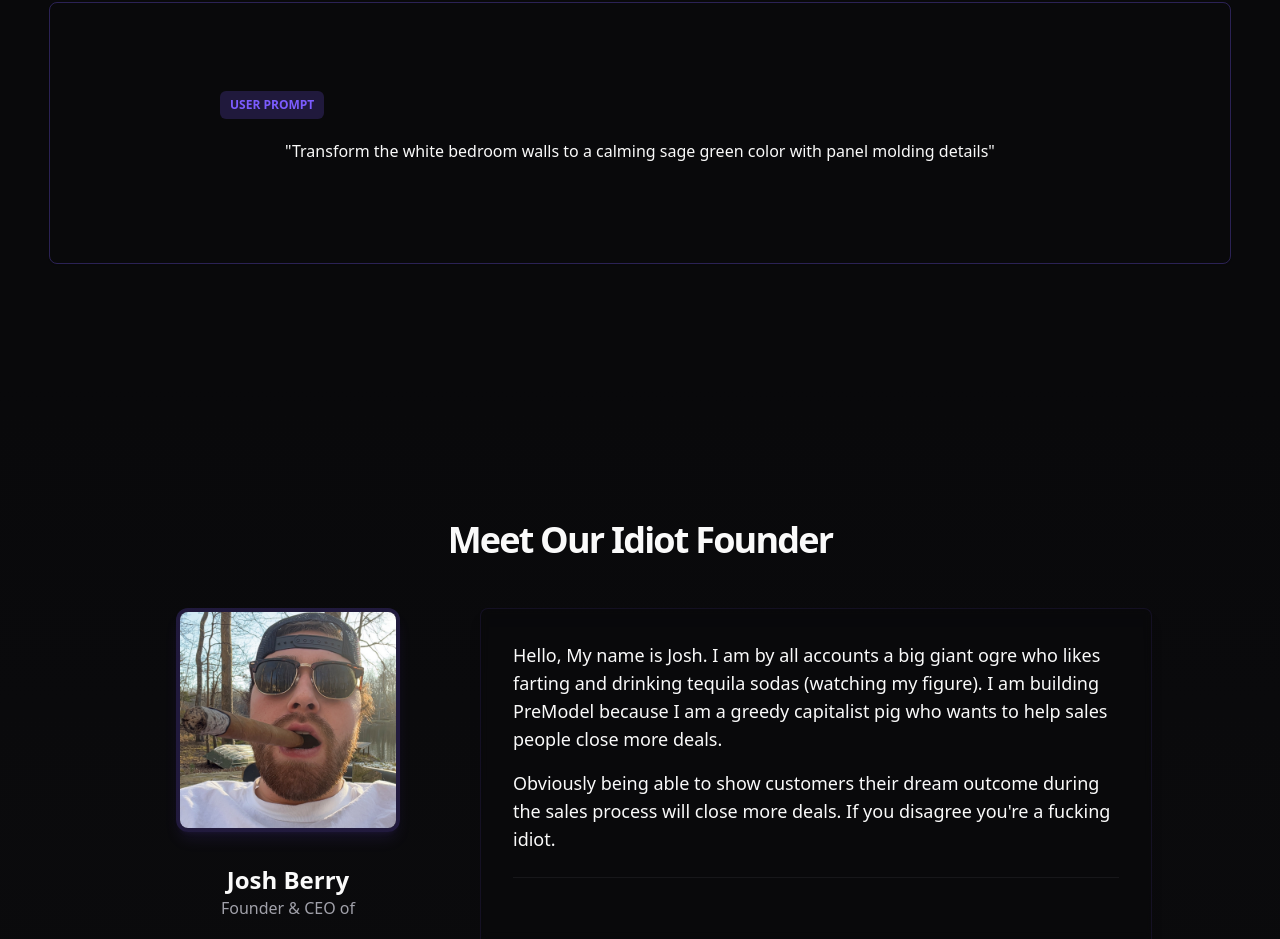
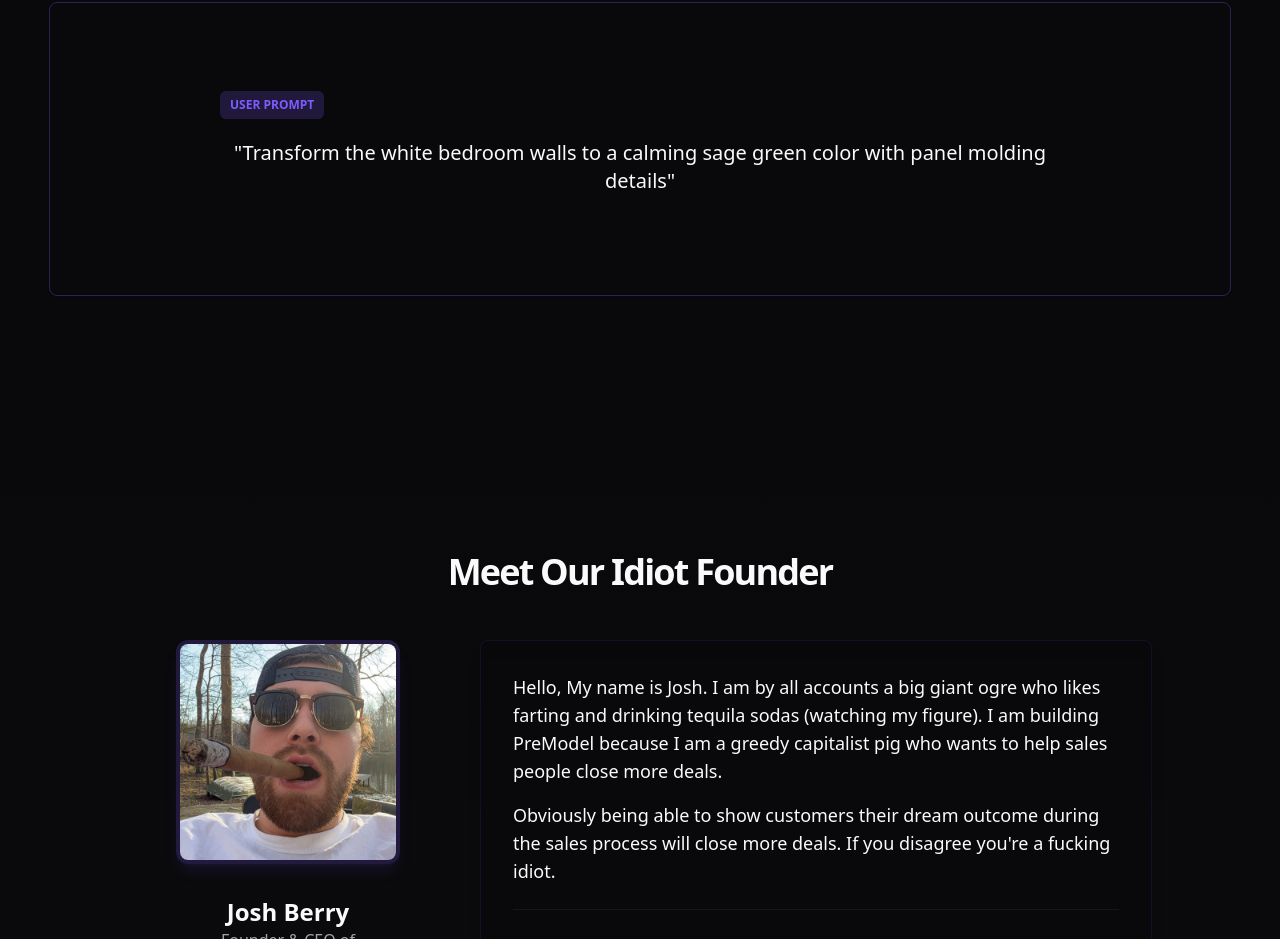
Before and after one commit to Jberry69poo/premodelai, a React (Vite) app: page / in a window 1280 px wide. Shown: the part 2236-3175 px from the top of the page. Built offline with nearby package versions, Linux system fonts and the light colour scheme.

Commit message:
Visual edit in Lovable
Edited UI in Lovable

```diff
--- a/src/components/BeforeAfterExamples.tsx
+++ b/src/components/BeforeAfterExamples.tsx
@@ -100,7 +100,7 @@ export function BeforeAfterExamples() {
                         USER PROMPT
                       </div>
                       <div className="py-3">
-                        <p className="text-sm md:text-base text-foreground leading-relaxed text-center">
+                        <p className="text-sm text-foreground leading-relaxed text-center font-normal py-0 px-0 mx-0 my-0 md:text-xl">
                           "{example.prompt}"
                         </p>
                       </div>
```
